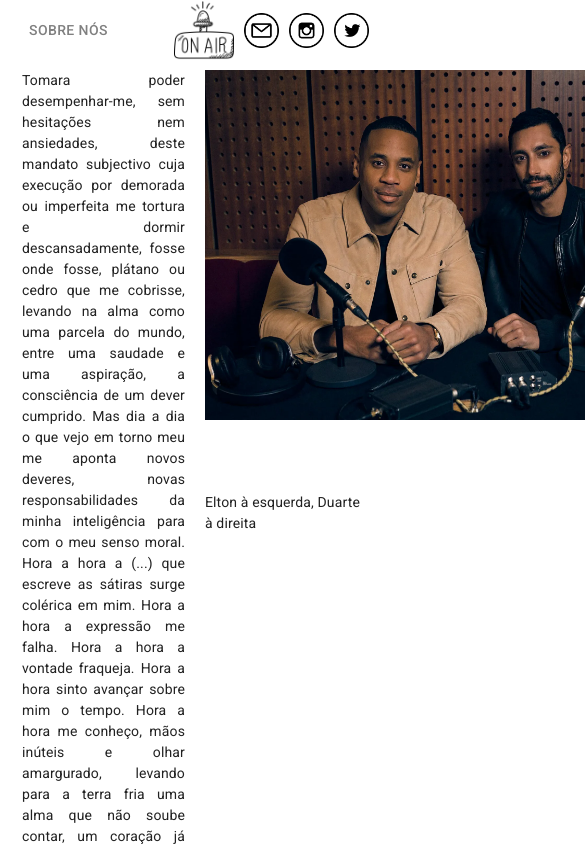
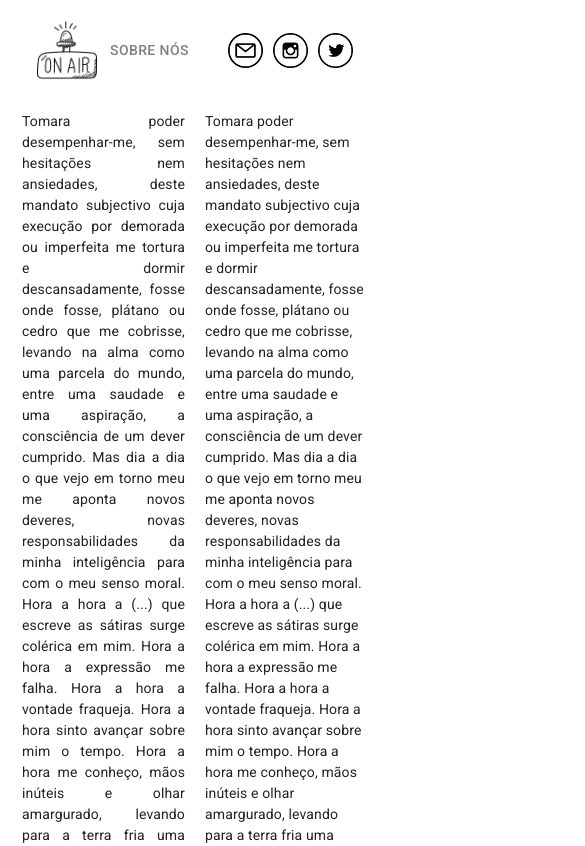
Before and after one commit to vntero/MdD-podcast, a React (Create React App) app: page /about in a window 390 px wide. Shown: the top 846 px of the page, 585 px wide, since content can reach past the window. Built offline with nearby package versions, Linux system fonts and the light colour scheme.

Commit message:
navbar responsiveness on point, added more eps button

```diff
--- a/src/App.css
+++ b/src/App.css
@@ -96,3 +96,8 @@ body {
   width: fit-content;
   height: fit-content;
 }
+
+.mais-episodios {
+  display: flex;
+  justify-content: center;
+}
--- a/src/components/About.jsx
+++ b/src/components/About.jsx
@@ -27,14 +27,27 @@ function About() {
         </Typography>
     </div>
     <div className='mini-container-two'>
-            <img style={{ width: 500, height:350}} src="/images/presenters.png" alt="" />
+        <Typography sx={{ fontSize: 14 }} color="text.primary" gutterBottom>
+        Tomara poder desempenhar-me, sem hesitações nem ansiedades, deste mandato subjectivo cuja execução por demorada
+        ou imperfeita me tortura e dormir descansadamente, fosse onde fosse, plátano ou cedro que me cobrisse, levando
+        na alma como uma parcela do mundo, entre uma saudade e uma aspiração, a consciência de um dever cumprido.
+
+        Mas dia a dia o que vejo em torno meu me aponta novos deveres, novas responsabilidades da minha inteligência para
+        com o meu senso moral. Hora a hora a (...) que escreve as sátiras surge colérica em mim. Hora a hora a expressão me
+        falha. Hora a hora a vontade fraqueja. Hora a hora sinto avançar sobre mim o tempo. Hora a hora me conheço, mãos inúteis
+        e olhar amargurado, levando para a terra fria uma alma que não soube contar, um coração já apodrecido, morto já e na estagnação
+        da aspiração indefinida, inutilizada.
+
+        Nem choro. Como chorar? Eu desejaria poder querer (desejar) trabalhar, febrilmente trabalhar para que esta pátria que vós não
+        conheceis fosse grande como o sentimento que eu sinto quando n'ela penso. Nada faço. Nem a mim mesmo ouso dizer: amo a pátria,
+        amo a humanidade. Parece um cinismo supremo. Para comigo mesmo tenho um pudor em dizê-lo. Só aqui lh'o registo sobre papel, acanhadamente
+        ainda assim, para que n'alguma parte fique escrito. Sim, fique aqui escrito que amo a pátria funda, (...) doloridamente.
+        Seja dito assim sucinto, para que fique dito. Nada mais.
         <br />
         <br />
         <br />
-        <br />
-            <Typography sx={{ fontSize: 14 }} color="text.primary" gutterBottom>
-                Elton à esquerda, Duarte à direita
-            </Typography>
+        Elton à esquerda, Duarte à direita
+        </Typography>
     </div>
 </div>
 }
--- a/src/components/Episode.jsx
+++ b/src/components/Episode.jsx
@@ -13,11 +13,11 @@ export default function ImgMediaCard() {
       <CardMedia
         component="img"
         alt="green iguana"
-        height="140"
+        height="80"
         image="/images/dummy1.jpeg"
       />
       <CardContent>
-        <Typography gutterBottom variant="h5" component="div">
+        <Typography gutterBottom variant="h6" component="div">
           Ep.4 - Novo formato da Champions
         </Typography>
         <Typography variant="body2" color="text.secondary">
--- a/src/components/Home.jsx
+++ b/src/components/Home.jsx
@@ -1,5 +1,6 @@
 import React from 'react';
 import Episode from './Episode';
+import Button from '@mui/material/Button';
 
 function Home() {
   return <>
@@ -29,6 +30,11 @@ function Home() {
         <Episode/>
         <Episode/>
     </div>
+
+    <div className='mais-episodios'>
+        <Button style={{color: 'gray'}} sx={{ my: 1, display: 'block', textTransform: 'uppercase' }}>mais episódios</Button>
+    </div>
+
 </>
 }
 
--- a/src/components/Navbar.jsx
+++ b/src/components/Navbar.jsx
@@ -5,7 +5,6 @@ import React from "react"
 import AppBar from '@mui/material/AppBar';
 import Box from '@mui/material/Box';
 import Toolbar from '@mui/material/Toolbar';
-import Typography from '@mui/material/Typography';
 import Container from '@mui/material/Container';
 import Button from '@mui/material/Button';
 
@@ -14,21 +13,11 @@ const Navbar = () => {
   return (
     <AppBar elevation={0} position="sticky" style={{ background: 'white', color: 'black'}}>
       <Container maxWidth="xl">
-        <Toolbar disableGutters>
-{/* LOGO OF THE DESKTOP VERSION */}
-          <Typography variant="h6" noWrap component="div" sx={{ mr: 2, display: { xs: 'none', md: 'flex' } }}>
+        <Toolbar>
+{/* DESKTOP VERSION LOGO */}
             <Link to="/"><img alt="Home" src="/images/microphone.png" height={60} width={60}/></Link>
-          </Typography>
-{/* MOBILE VERSION TAB */}
-          <Box sx={{ flexGrow: 1, display: { xs: 'flex', md: 'none' } }}>
-            <Link style={{textDecoration: 'none'}} to="/about"><Button style={{color: 'gray'}} sx={{ my: 1, display: 'block', textTransform: 'uppercase' }}>sobre nós</Button></Link>
-          </Box>
-{/* LOGO OF THE MOBILE VERSION */}
-          <Typography sx={{display: { xs: 'flex', md: 'none' }}}>
-            <Link to="/"><img alt="Home" src="/images/microphone.png" height={60} width={60}/></Link>
-          </Typography>
 {/* DESKTOP VERSION TAB */}
-          <Box sx={{ flexGrow: 1, display: { xs: 'none', md: 'flex' } }}>
+          <Box sx={{ flexGrow: 1 }}>
             <Link style={{textDecoration: 'none'}} to="/about"><Button style={{color: 'gray'}} sx={{ my: 1, display: 'block', textTransform: 'uppercase' }}>sobre nós</Button></Link>
           </Box>
 {/* SOCIAL MEDIA BUTTONS ON THE RIGHT SIDE OF THE NAVBAR  */}
```
Also changed, not shown: public/images/presenters.png (deleted).
